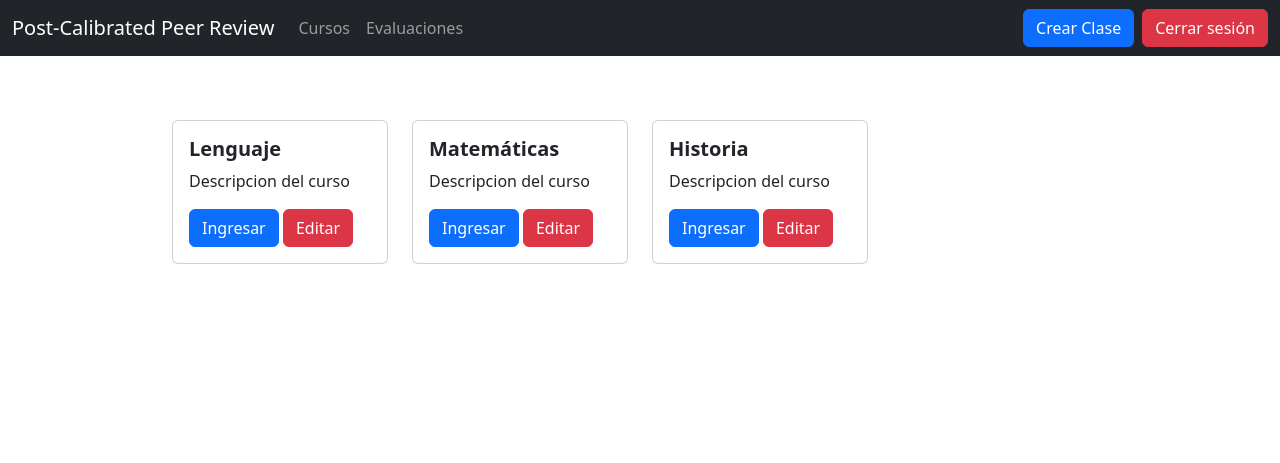
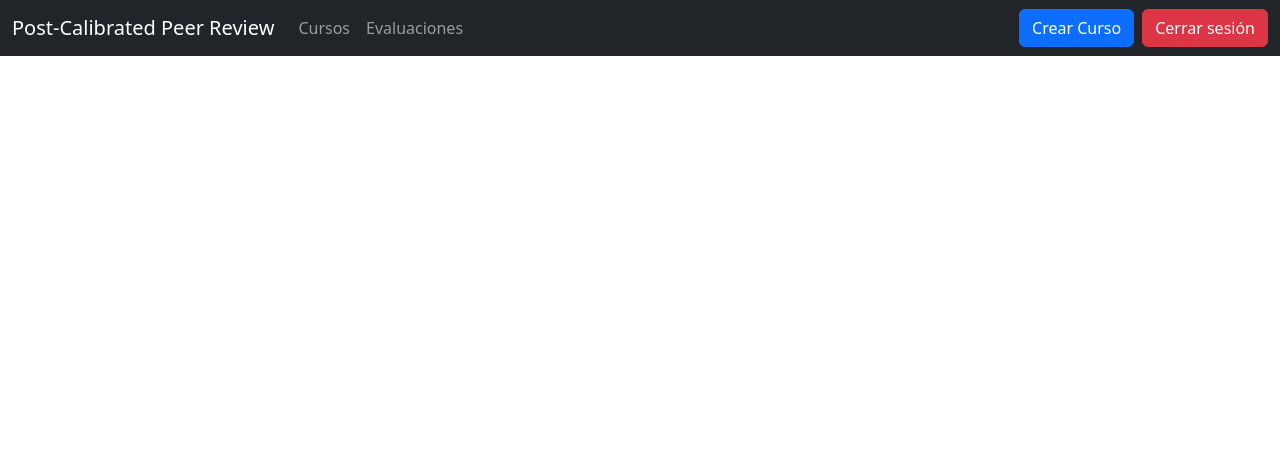
Before and after one commit to gllrmoliva/PostCPRweb, a Flask app: page /tutor in a window 1280 px wide. Shown: the top 463 px of the page. Run offline with Flask 3, Linux system fonts and the light colour scheme.

Commit message:
Add: Creación de cursos desde home-tutor

```diff
--- a/app.py
+++ b/app.py
@@ -1,6 +1,16 @@
 from flask import Flask, redirect, render_template,request, url_for
 import database
 app = Flask(__name__)
+
+
+"""
+OJO, creo que estoy haciendo una mala practica, pero realmente no se si es tan así.
+basicamente todos los botones los estoy metiendo dentro de un form, esto es malo supongo porque todos los inputs del
+usuario estan siendo vistos como forms pero es la solución que encontre al problema sin tener que aprender Js.
+se puede manejar todo desde python con if's lo unico malo es que hace un poco menos legible el codigo de html
+
+"""
+
 
 # Pagina de inicio de sesión
 @app.route("/", methods = ['GET', 'POST'])
@@ -28,14 +38,34 @@ def signin():
 @app.route("/tutor", methods = ['GET', 'POST'])
 def hometutor():
     if request.method == 'GET':
+
         # Claramente el Cursos, debe ser sacado con una función de backend la cual de de output los cursos, con sus caracteristicas
-        return render_template('tutor/home.html',cursos = ['Lenguaje', 'Matemáticas', 'Historia'])
+        return render_template('tutor/home.html',cursos = database.get_cursos())
+
+    elif request.method == 'POST':
+
+        request_form = request.form
+
+        if request_form['type'] == 'course':
+            if request_form['action'] == 'edit':
+                return "estas editando el curso"
+            elif request_form['action'] == 'enter':
+                return "estas entrando a un curso"
+
+        if request_form['type'] == 'create_course':
+            if (request_form['name'] != ""):
+                database.crear_curso(1,request_form['name'], request_form['description'])
+
+            return redirect(url_for('hometutor'))
+
 
 # TODO:hay que implementar esto aaaaaaaaaaaaaa
 @app.route("/tutor/c/<int:courseid>", methods = ['GET', 'POST'])
 def coursetutor():
+
     if request.method == 'GET':
         return render_template('tutor/course.html')
+
     elif request.method == 'POST':
         return render_template('algo')
 
@@ -44,7 +74,9 @@ def coursetutor():
 @app.route("/student", methods = ['GET', 'POST'])
 def homestudent():
     if request.method == 'GET':
-        return render_template('student/home.html',cursos = ['Lenguaje', 'Matemáticas'])
+        # Claramente el Cursos, debe ser sacado con una función de backend la cual de de output los cursos, con sus caracteristicas
+        return render_template('student/home.html',cursos = database.get_cursos())
+
 
 # TODO:hay que implementar esto aaaaaaaaaaaaaa
 @app.route("/student/c/<int:courseid>", methods = ['GET', 'POST'])
--- a/database.py
+++ b/database.py
@@ -6,6 +6,9 @@ tutor = { 'email':'tutor@tutor.com',
             'password':'5678'
 }
 
+tareas = []
+
+cursos = []
 
 def studentInDB(email, password):
     if (student['email'] == email) and (student['password'] == password):
@@ -18,3 +21,20 @@ def tutorInDB(email, password):
         return True
     else:
         return False
+
+def get_tareas():
+    return tareas
+
+def get_cursos():
+    return cursos
+
+
+
+# OJo, criterios es una lista de criterios
+def crear_tarea(id, nombre, descripcion, criterios):
+    tarea = {'id': id, 'nombre':nombre , 'descripcion': descripcion, 'criterios': criterios }
+    tareas.append(tarea)
+
+def crear_curso(id, nombre, descripcion):
+    curso = {'id': id, 'nombre':nombre , 'descripcion': descripcion, 'tareas':[]}
+    cursos.append(curso)
--- a/templates/tutor/home.html
+++ b/templates/tutor/home.html
@@ -3,19 +3,59 @@
 {% block title %}Home{% endblock %}
 
 
-{% block addbutton %}<button type="button" class="btn btn-primary mx-2 ">Crear Clase</button> {% endblock %}
+{% block addbutton %}
+<button type="button" class="btn btn-primary mx-2" data-bs-toggle="modal" data-bs-target="#createcourseModal">Crear
+    Curso</button>
+{% endblock %}
 
 {% block content %}
+<!-- ventana emergente de crear curso (modal window)-->
+<div class="modal fade" id="createcourseModal" tabindex="-1" aria-labelledby="createcourseModalLabel"
+    aria-hidden="true">
+    <div class="modal-dialog">
+        <div class="modal-content">
+            <div class="modal-header">
+                <h1 class="modal-title fs-5" id="createcourseModalLabel">Crear curso</h1>
+                <button type="button" class="btn-close" data-bs-dismiss="modal" aria-label="Close"></button>
+            </div>
+            <div class="modal-body">
+                <form action="/tutor" method="post">
+
+                    <div class="form-floating mb-3">
+                        <input type="text" class="form-control" id="new_course_name" name="name" value="">
+                        <label for="new_course_name">Nombre del curso</label>
+                    </div>
+
+                    <div class="form-floating mb-3">
+                        <textarea class="form-control" id="new_course_description" value="" name="description"
+                            style="height: 100px"></textarea>
+                        <label for="new_course_description">Descripción del curso</label>
+                    </div>
+
+                    <input type="hidden" name="type" value="create_course">
+                    <button name="action" value="create" type="submit" class="btn btn-primary">Crear</button>
+                    <button type="button" class="btn btn-secondary" data-bs-dismiss="modal">Cerrar</button>
+                </form>
+            </div>
+        </div>
+    </div>
+</div>
 
 <div class="row">
     {% for curso in cursos %}
     <div class="col-sm-3 mb-3 mb-sm-0 my-3">
         <div class="card">
             <div class="card-body">
-                <h5 class="card-title fw-bold">{{curso}}</h5>
-                <p class="card-text">Descripcion del curso</p>
-                <a href="#" class="btn btn-primary">Ingresar</a>
-                <a href="#" class="btn btn-danger">Editar</a>
+                <h5 class="card-title fw-bold">{{curso['nombre']}}</h5>
+                <p class="card-text">{{curso['descripcion']}}</p>
+
+                <form action="/tutor" method="post">
+                    <input type="hidden" name="type" value="create_course">
+                    <input type="hidden" name="id" value="{{ curso['id'] }}">
+                    <button name="action" value="enter" type="submit" class="btn btn-primary">Ingresar</button>
+                    <button name="action" value="edit" type="submit" class="btn btn-danger">Editar</button>
+                </form>
+
             </div>
         </div>
     </div>
```
Also changed, not shown: templates/student/home.html (+9 -3 lines).
